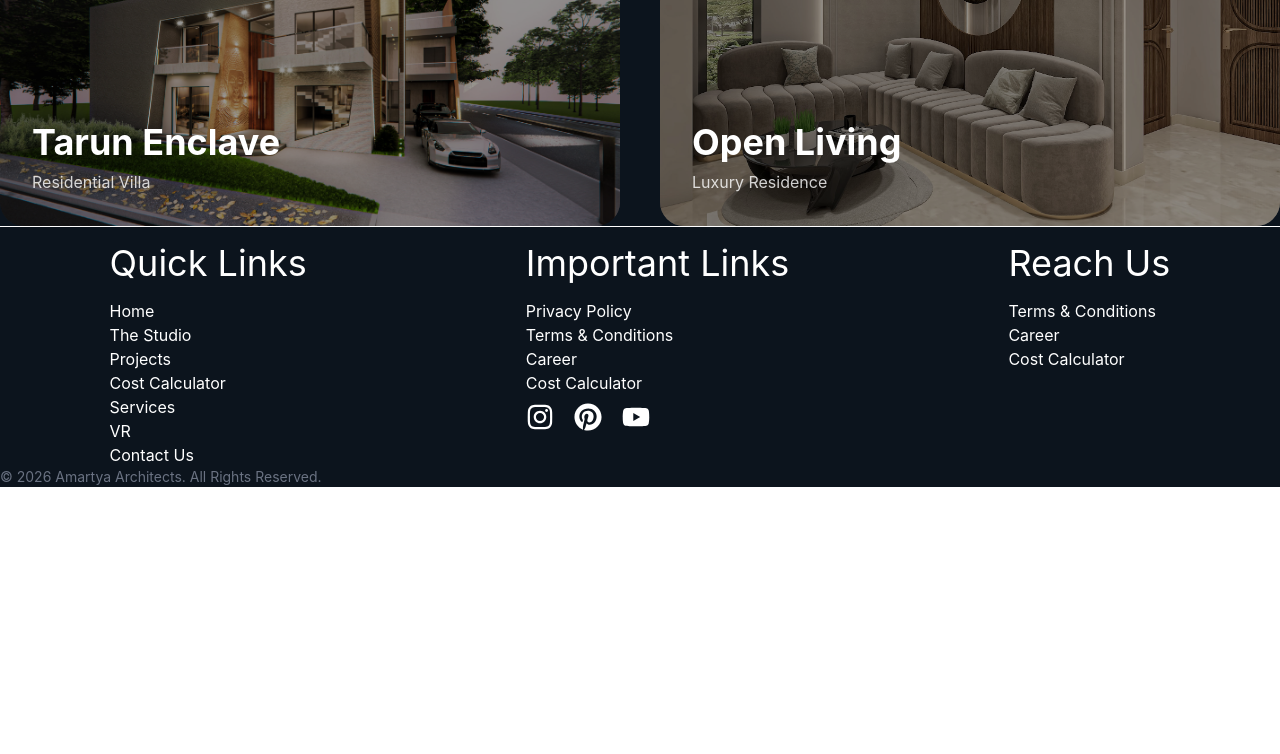
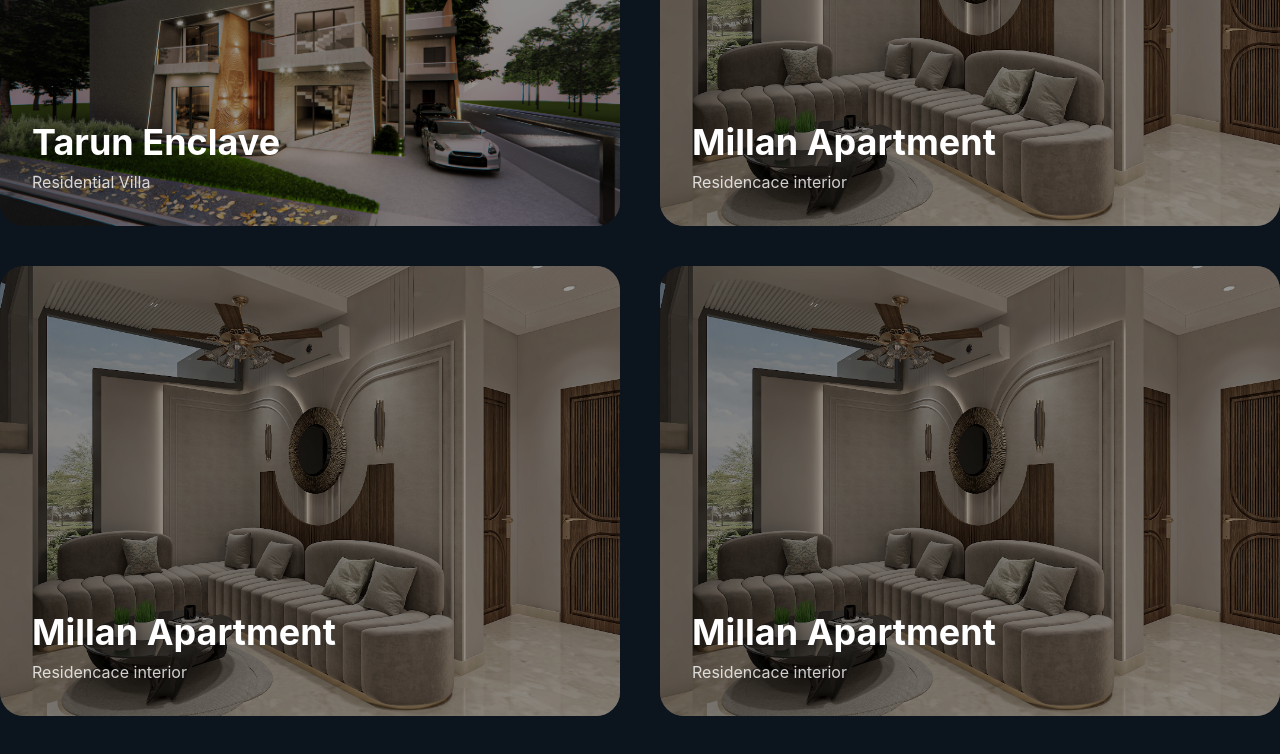
Before and after one commit to SuperMan8743/AmartyaArchitects, a React (Vite) app: page /project in a window 1280 px wide. Shown: the part 1160-1914 px from the top of the page. Before the commit the page ends 1647 px from the top, so only its background shows below. Built offline with nearby package versions, Linux system fonts and the light colour scheme.

Commit message:
correct the about page

```diff
--- a/src/components/card/Card.jsx
+++ b/src/components/card/Card.jsx
@@ -4,9 +4,9 @@ const Card = ({name,designation,image="/team.jpg"}) => {
   return (
     <>
       <div className="w-[240px] rounded-3xl bg-gradient-to-br from-pink-400 via-orange-300 to-yellow-300 p-1">
-  <div className="bg-[#11111A] rounded-[22px] p-4">
+  <div className="bg-[#11111A] rounded-[22px] p-4 icon-hover">
 
-    <div className="rounded-2xl overflow-hidden">
+    <div className="rounded-2xl overflow-hidden ">
       <img
         src={image}
         // src="/photo.png"
--- a/src/data/projects.js
+++ b/src/data/projects.js
@@ -16,9 +16,51 @@ const projects = [
 
   {
     id: 2,
-    slug: "open-living",
-    title: "Open Living",
-    category: "Luxury Residence",
+    slug: "Millan-Apartment",
+    title: "Millan Apartment",
+    category: "Residencace interior",
+    hero: "/2.jpg",
+    gallery: [
+      "/2.jpg",
+      "/3.jpg",
+      "/1.jpg",
+    ],
+    description:
+      "Contemporary architecture blending nature and luxury."
+  },
+  {
+    id: 3,
+    slug: "Millan-Apartment3",
+    title: "Millan Apartment",
+    category: "Residencace interior",
+    hero: "/2.jpg",
+    gallery: [
+      "/2.jpg",
+      "/3.jpg",
+      "/1.jpg",
+    ],
+    description:
+      "Contemporary architecture blending nature and luxury."
+  },
+  {
+    id: 4,
+    slug: "Millan-Apartment4",
+    title: "Millan Apartment",
+    category: "Residencace interior",
+    hero: "/2.jpg",
+    gallery: [
+      "/2.jpg",
+      "/3.jpg",
+      "/1.jpg",
+    ],
+    description:
+      "Contemporary architecture blending nature and luxury."
+  },
+  {
+    id: 5,
+    slug: "Millan-Apartment5",
+    title: "Millan Apartment",
+    category: "Residencace interior",
     hero: "/2.jpg",
     gallery: [
       "/2.jpg",
--- a/src/data/team.js
+++ b/src/data/team.js
@@ -1,7 +1,7 @@
 const team = {
   heading: "Our Team",
   subHeading: "Meet the team that makes the magic happen",
-  member : [
+  members : [
   {
     id: 1,
     name: "Sahil Saini ",
--- a/src/pages/Aboutpage.jsx
+++ b/src/pages/Aboutpage.jsx
@@ -3,23 +3,23 @@ import Card from "../components/card/Card";
 import { getAboutPage, getTeam } from "../api/api";
 function Aboutpage() {
   const [showMore, setShowMore] = useState(false);
+  const [aboutText, setAboutText] = useState(null);
 
   const [aboutData, setAboutData] = useState(null);
   const [teamData, setTeamData] = useState(null);
-  const [aboutText, setaboutText] = useState(null);
   useEffect(() => {
     async function loadAboutPage() {
       const data = await getAboutPage();
 
-      console.log("API DATA aboutpage =>", data);
+      // console.log("API DATA aboutpage =>", data);
+      setAboutText(data.aboutText);
 
       setAboutData(data);
-      // setShowMore(data.aboutText)
-      setaboutText(data.aboutText);
     }
     async function loadTeam() {
       const teamData = await getTeam();
-      console.log("API TEAM =>", teamData);
+      // console.log("API TEAM =>", teamData);
+      console.log(teamData.heading);
 
       setTeamData(teamData);
     }
@@ -59,7 +59,7 @@ function Aboutpage() {
           <section className="w-full m-auto md:w-full">
             <p className="text-lg leading-relaxed">
               {showMore ? aboutText : aboutText.slice(0, 200) + "..."}
-            </p>{" "}
+            </p>
             <button
               onClick={() => setShowMore(!showMore)}
               className="mt-3 text-blue-600 font-semibold"
@@ -74,7 +74,7 @@ function Aboutpage() {
           <h5 className="text-2xl capitalize mt-2">{teamData.subHeading}</h5>
         </section>
         <div className=" flex my-20  justify-center align-center flex-wrap gap-3">
-          {teamData.member.map((item) => (
+          {teamData.members.map((item) => (
             <Card
               key={item.id}
               name={item.name}
```
Also changed, not shown: 1 other file (tests, documents, lock files or other folders).
